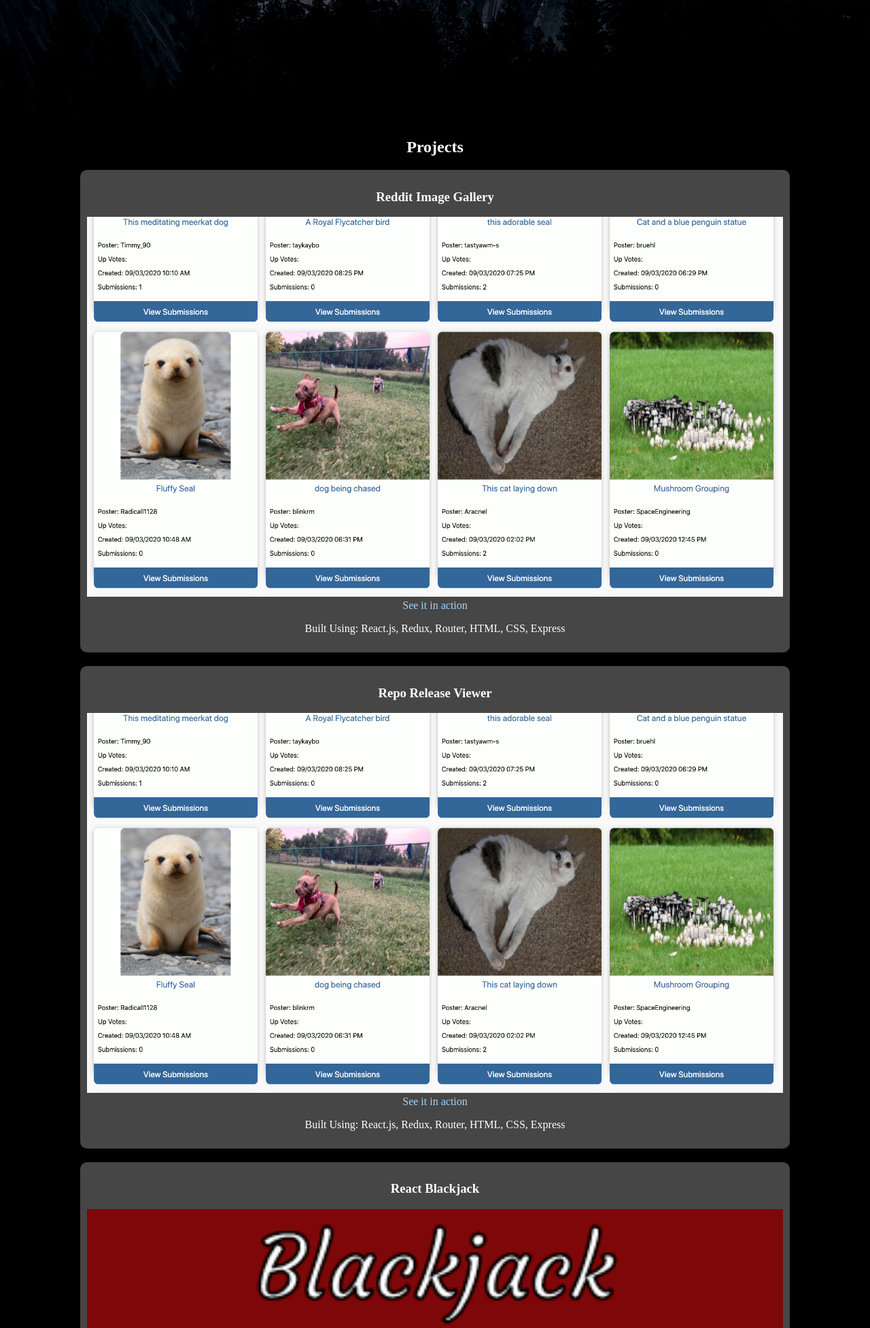
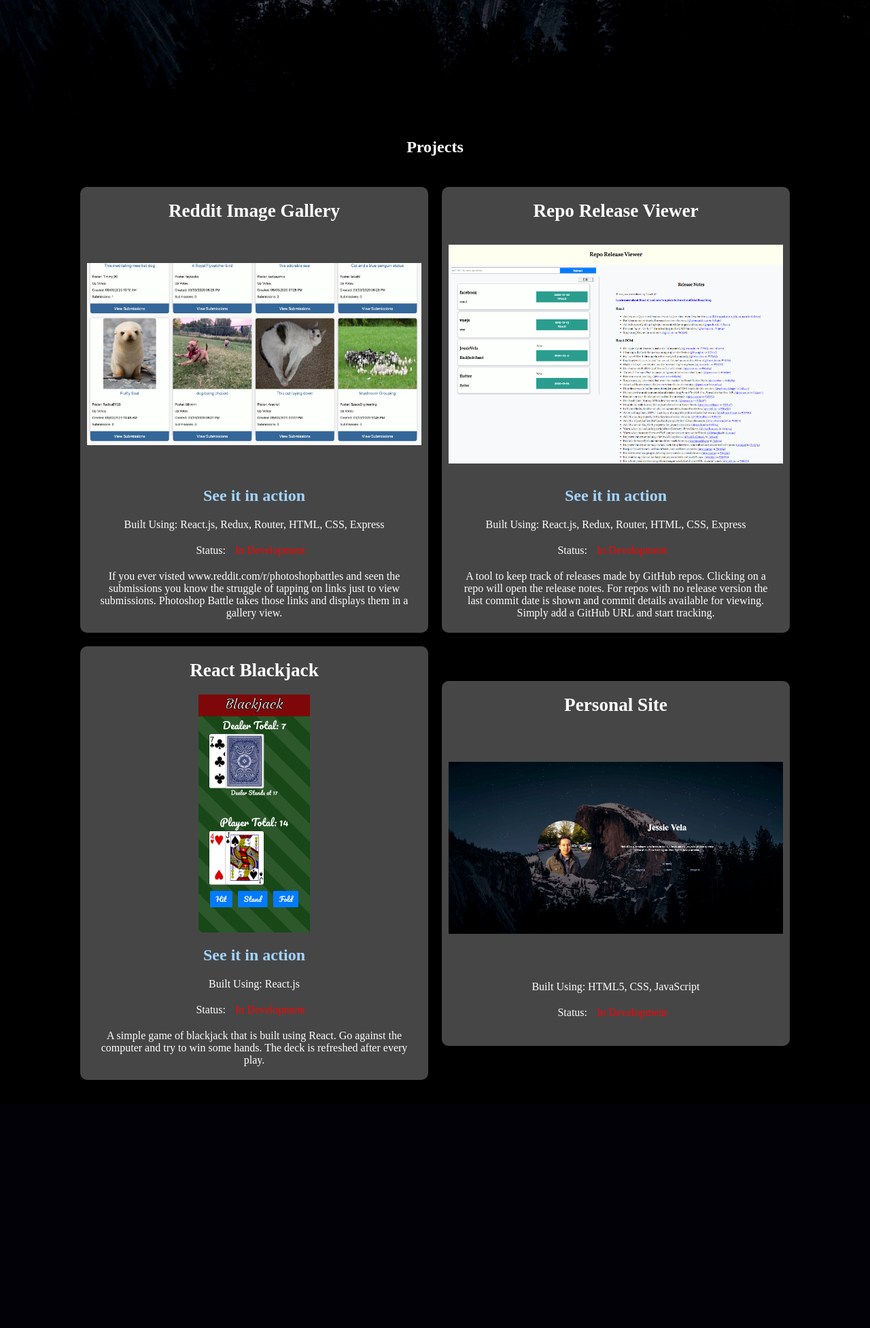
Before and after one commit to JessieVela/personal-site, a PHP site: page / in a window 1280 px wide. Shown: the part 607-2561 px from the top of the page at 68% size. After the commit the page ends 2196 px from the top, so only its background shows below. Run offline with PHP 8.4, Linux system fonts and the light colour scheme.

Commit message:
More styling

```diff
--- a/home.css
+++ b/home.css
@@ -7,6 +7,10 @@ body {
 a {
   text-decoration: none;
   color: rgb(163, 212, 255);
+}
+
+.dev-status {
+  color: red;
 }
 
 .headline {
@@ -81,6 +85,9 @@ a {
 }
 
 .project {
+  display: flex;
+  flex-direction: column;
+  align-items: center;
   background-color: rgba(74, 74, 74, 95%);
   width: 80%;
   padding: 10px;
@@ -114,3 +121,35 @@ a {
     width: 40%;
   }
 }
+
+@media only screen and (min-width: 1024px) {
+  .projects {
+    flex-direction: row;
+    flex-wrap: wrap;
+    padding: 25px;
+    justify-content: center;
+  }
+
+  .project * {
+    margin: 10px;
+  }
+
+  .project a {
+    font-size: 1.5rem;
+    font-weight: 800;
+  }
+
+  .project h3 {
+    font-size: 1.7rem;
+  }
+
+  .project {
+    width: 40%;
+    margin: 10px;
+  }
+
+  .project img {
+    object-fit: scale-down;
+    height: 350px;
+  }
+}
--- a/home.html
+++ b/home.html
@@ -37,26 +37,33 @@
       <div class="project active">
         <h3>Reddit Image Gallery</h3>
         <img src="assets/photoshop.png" alt="">
-        <a href="#">See it in action</a>
+        <a href="https://photoshop-battle.herokuapp.com/">See it in action</a>
         <p>Built Using: React.js, Redux, Router, HTML, CSS, Express</p>
+        <p>Status: <span class="dev-status">In Development</span></p>
+        <p>If you ever visted www.reddit.com/r/photoshopbattles and seen the submissions you know the struggle of tapping on links just to view submissions. Photoshop Battle takes those links and displays them in a gallery view.</p>
       </div>
       <div class="project active">
         <h3>Repo Release Viewer</h3>
-        <img src="assets/photoshop.png" alt="">
-        <a href="#">See it in action</a>
+        <img src="assets/repo-viewer.png" alt="">
+        <a href="https://repo-release-viewer.herokuapp.com/">See it in action</a>
         <p>Built Using: React.js, Redux, Router, HTML, CSS, Express</p>
+        <p>Status: <span class="dev-status">In Development</span></p>
+        <p>A tool to keep track of releases made by GitHub repos. Clicking on a repo will open the release notes. For repos with no release version the last commit date is shown and commit details available for viewing. Simply add a GitHub URL and start tracking.</p>
       </div>
       <div class="project">
         <h3>React Blackjack</h3>
         <img src="assets/blackjack.png" alt="">
-        <a href="#">See it in action</a>
+        <a href="https://blackjack-react-project.herokuapp.com/">See it in action</a>
         <p>Built Using: React.js</p>
+        <p>Status: <span class="dev-status">In Development</span></p>
+        <p>A simple game of blackjack that is built using React. Go against the computer and try to win some hands. The deck is refreshed after every play.</p>
       </div>
       <div class="project">
         <h3>Personal Site</h3>
         <img src="assets/personal-site.png" alt="">
-        <a href="#">See it in action</a>
         <p>Built Using: HTML5, CSS, JavaScript</p>
+        <p>Status: <span class="dev-status">In Development</span></p>
+        <p></p>
       </div>
     </div>
   </div>
```
Also changed, not shown: assets/repo-viewer.png (added).
